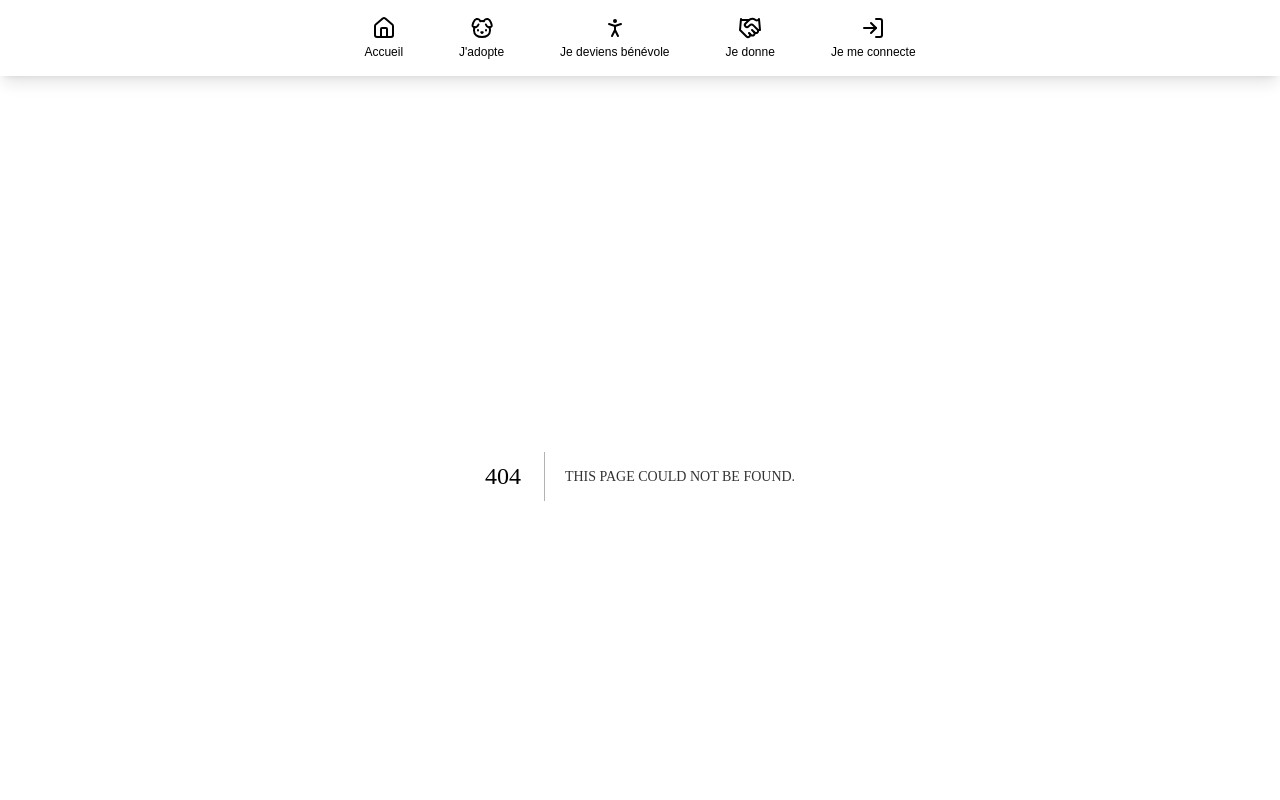
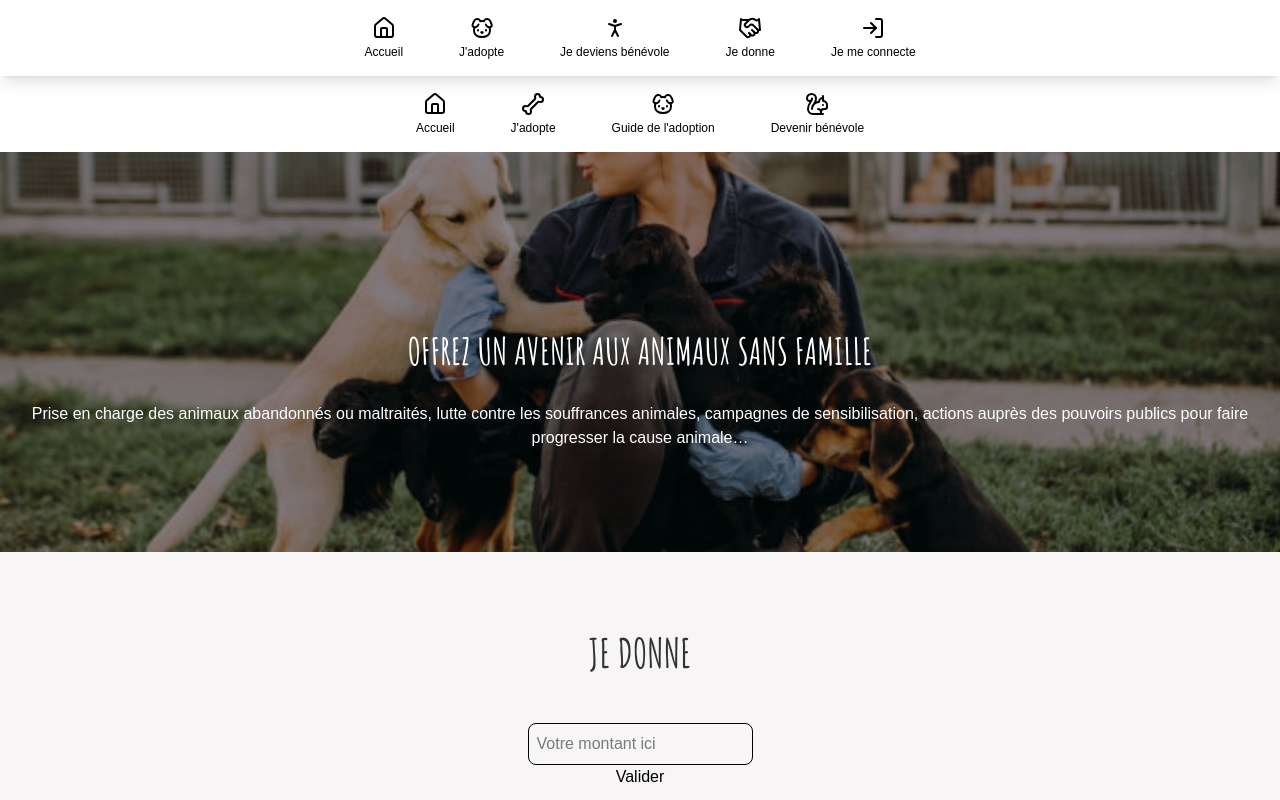
Before and after one commit to rchouhani/adaopte_front-tsx, a Next.js app: page /volunteersView/donation in a window 1280 px wide. Before the commit this address had no page. Shown: the top 800 px of the page. Built offline with nearby package versions, Linux system fonts and the light colour scheme.

Commit message:
create: donation component

```diff
--- /dev/null
+++ b/src/app/volunteersView/donation/page.tsx
@@ -0,0 +1,52 @@
+"use client";
+
+import Banner from "@/app/components/Banner";
+
+import { Amatic_SC } from "next/font/google";
+import { useState } from "react";
+const amatic = Amatic_SC({
+  weight: ["400", "700"],
+  subsets: ["latin"],
+  variable: "--font-amatic",
+});
+
+export default function Donation() {
+  const [amount, setAmount] = useState(0);
+  const [message, setMessage] = useState("");
+
+  const handleChange = (e: any) => {
+    setAmount(e.target.value);
+    console.log(e.target.value);
+  };
+
+  const handleSubmit = (e: any) => {
+    e.preventDefault();
+    setMessage(`Adaopte vous remercie pour votre don et votre solidarité`);
+  };
+
+  return (
+    <>
+      <Banner
+        src="/assets/banniere-don.jpg"
+        alt="image bannière"
+        title="Offrez un avenir aux animaux sans famille"
+        paragraph="Prise en charge des animaux abandonnés ou maltraités, lutte contre les souffrances animales, campagnes de sensibilisation, actions auprès des pouvoirs publics pour faire progresser la cause animale…"
+      />
+      <main className="flex flex-col items-center text-center p-[30px] bg-(--bg-homepage) -mt-[20px] pt-[30px]">
+        <h2>Je donne</h2>
+
+        <form className="p-10" onSubmit={handleSubmit}>
+          <input
+            className="border rounded-lg flex gap-20 p-2"
+            type="number"
+            name="donationAmont"
+            placeholder="Votre montant ici"
+            onChange={handleChange}
+          />
+          <button >Valider</button>
+        </form>
+        <p>{message}</p>
+      </main>
+    </>
+  );
+}
```
Also changed, not shown: public/assets/banniere-don.jpg (added).
